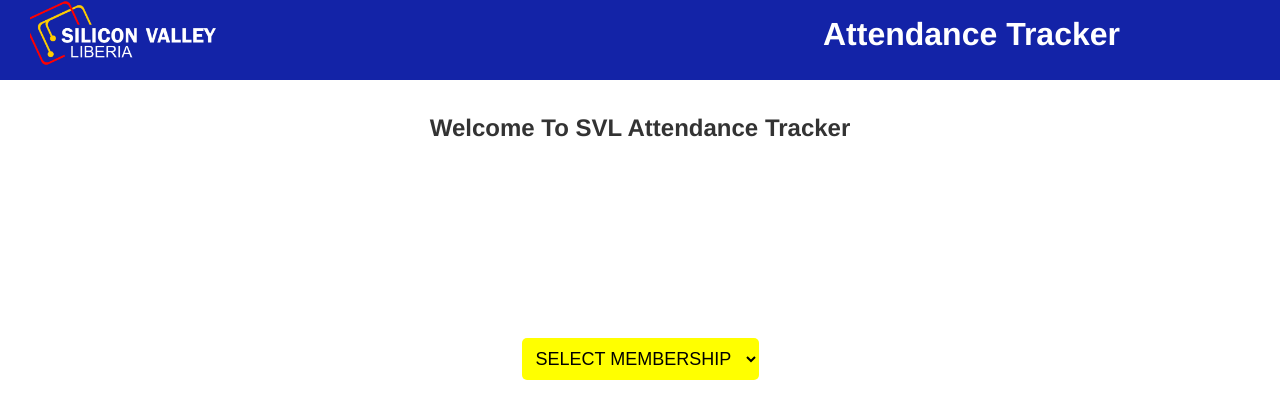
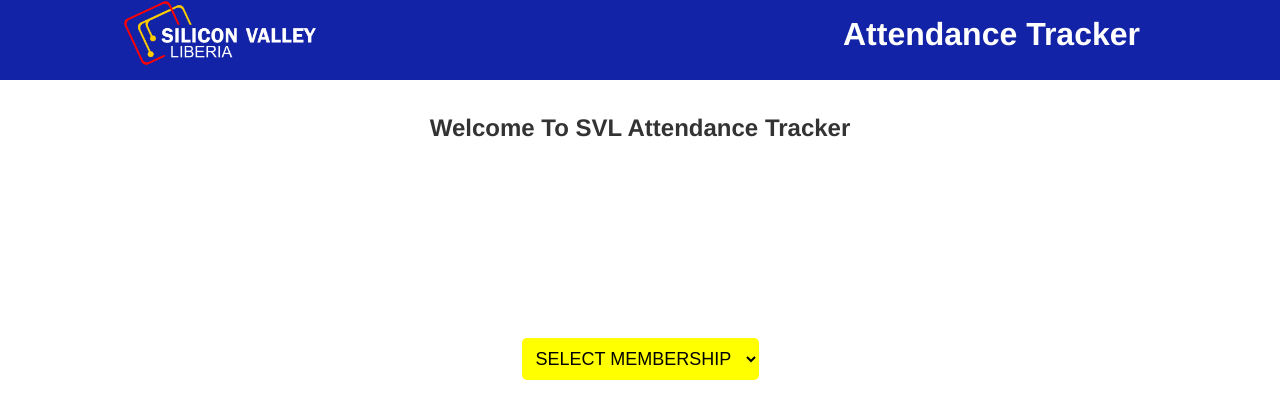
Before and after one commit to nimely111/Attendance-App, a plain HTML site: page index.html in a window 1280 px wide. Drawn offline with Linux system fonts and the light colour scheme.

Commit message:
added margin of 0 auto and the padding of 40px for left and right while setting the overflow to hidden

```diff
--- a/style.css
+++ b/style.css
@@ -44,8 +44,9 @@ img{
 
 .title-header{
     max-width: 1100px;
-    margin-left: 30px;
-
+    margin: 0 auto;
+    overflow: hidden;
+    padding: 0 40px;
 }
 
 .flex{
@@ -69,7 +70,7 @@ img{
     margin: 15% auto;
 }
 
-SECTION     h1{
+section h1{
     text-align: center;
     margin-top: 30px;
 }
```
